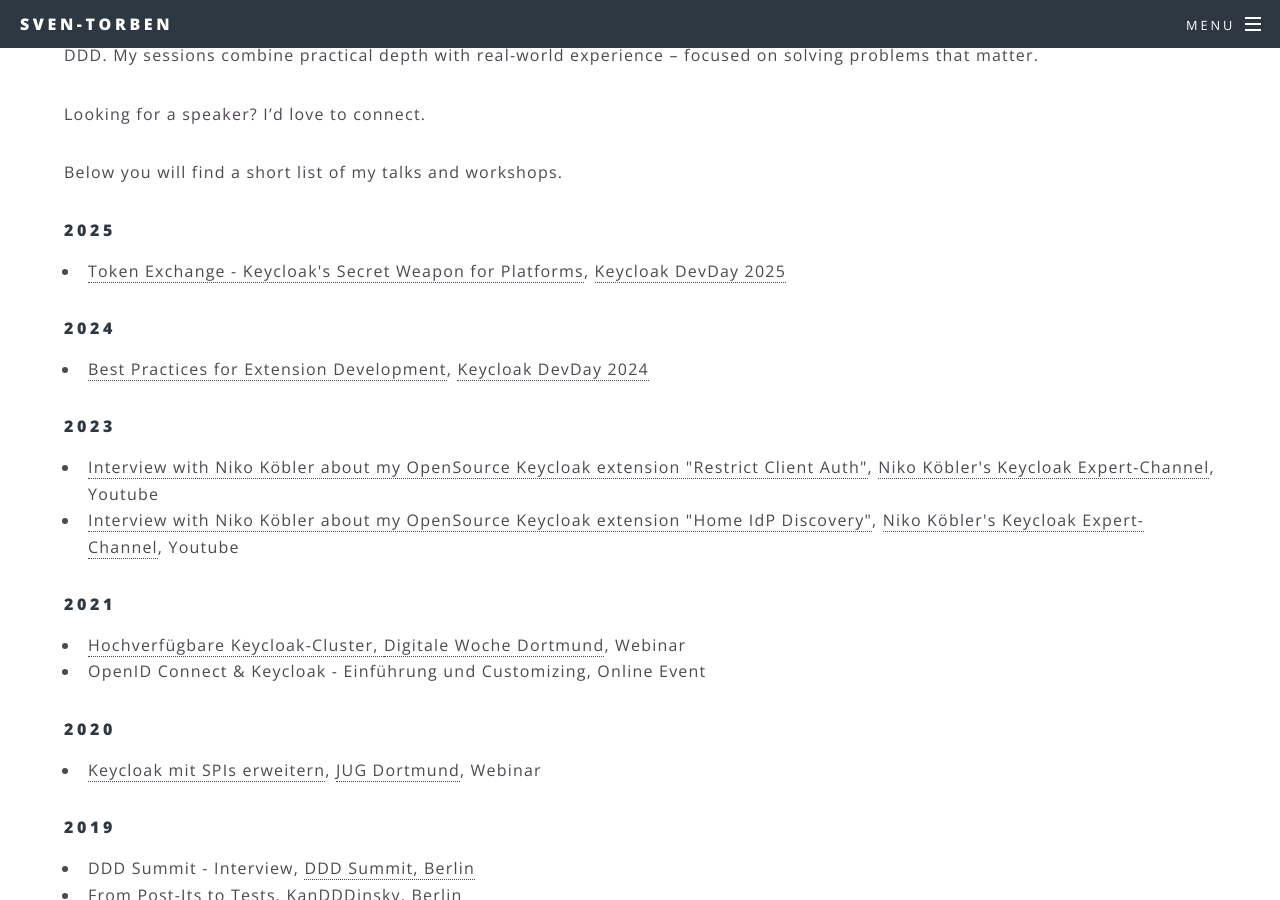
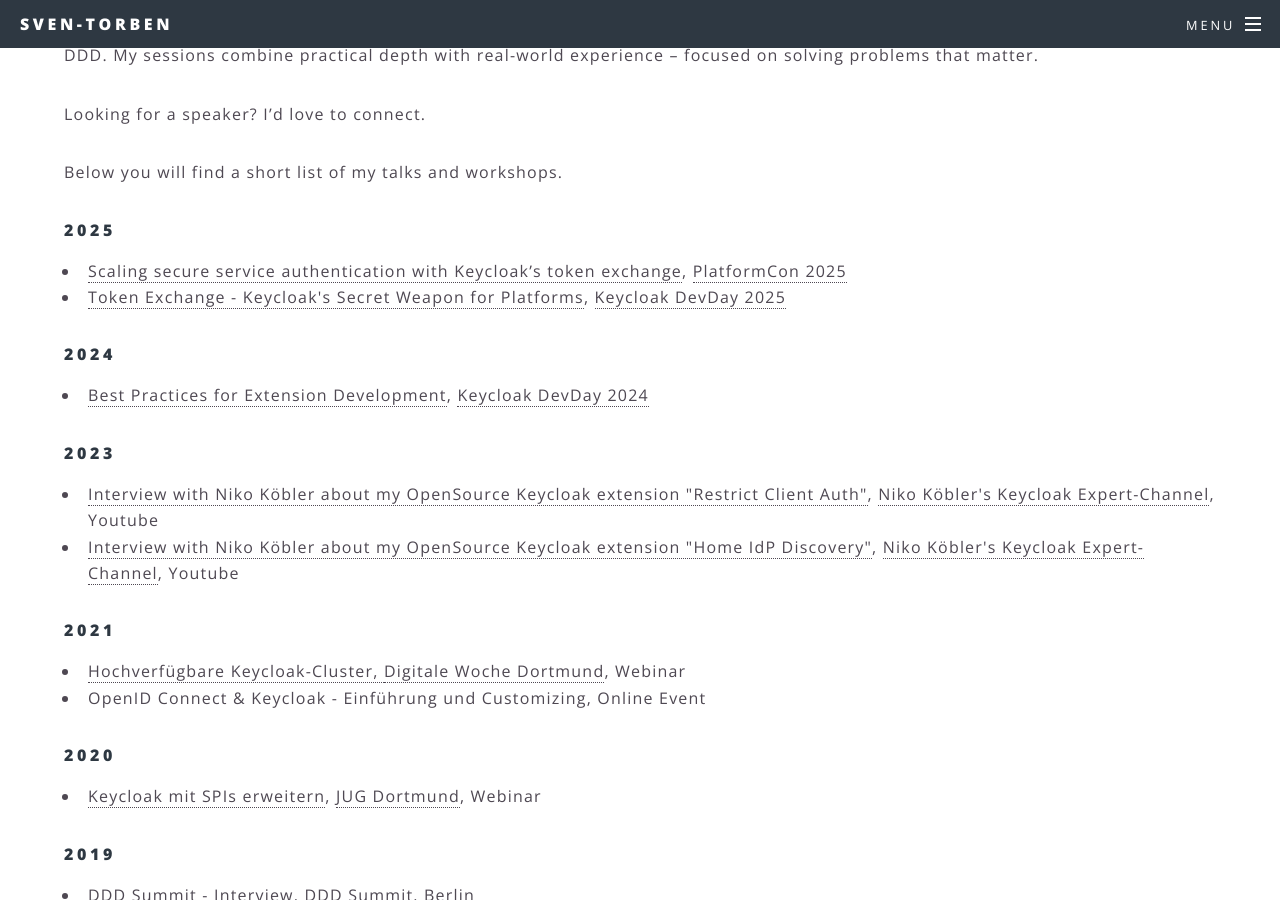
Before and after one commit to sventorben/sventorben.de, a Jekyll site: the page built from talks.html, in a window 1280 px wide and 900 px high, scrolled down 524 px. Built offline with Jekyll 4.4.1, drawn with Linux system fonts in a browser that asks for light colours.

Commit message:
Update talks.html

```diff
--- a/talks.html
+++ b/talks.html
@@ -11,6 +11,7 @@
 
         <h4>2025</h4>
 	<ul>
+		<li><a href="https://platformcon.com/sessions/scaling-secure-service-authentication-with-keycloak-s-token-exchange" target="_blank">Scaling secure service authentication with Keycloak’s token exchange</a>, <a href="https://platformcon.com" target="_blank">PlatformCon 2025</a></li>
 		<li><a href="https://www.youtube.com/watch?v=2WpNm-ZxBD8&t=2559s" target="_blank">Token Exchange - Keycloak's Secret Weapon for Platforms</a>, <a href="https://keycloak-day.dev/" target="_blank">Keycloak DevDay 2025</a></li>
 	</ul>
         <h4>2024</h4>
```
